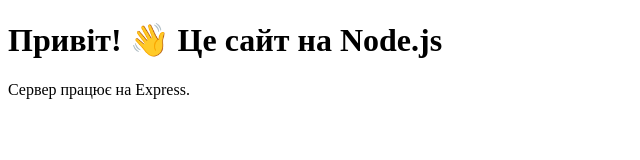
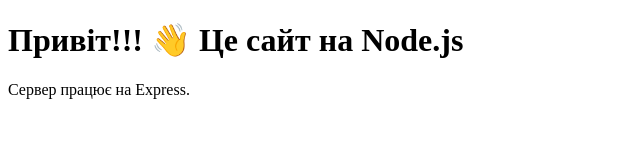
Before and after one commit to lego-githab/my_node_js, a website: page index.html in a window 1280 px wide. Shown: the whole page, without its empty margins (0-640 px from the left). Drawn offline with Linux system fonts and the light colour scheme.

Commit message:
Update index.html

```diff
--- a/index.html
+++ b/index.html
@@ -5,7 +5,7 @@
   <title>Мій Node.js сайт</title>
 </head>
 <body>
-  <h1>Привіт! 👋 Це сайт  на Node.js</h1>
+  <h1>Привіт!!! 👋 Це сайт  на Node.js</h1>
   <p>Сервер працює на Express.</p>
 </body>
 </html>
```
